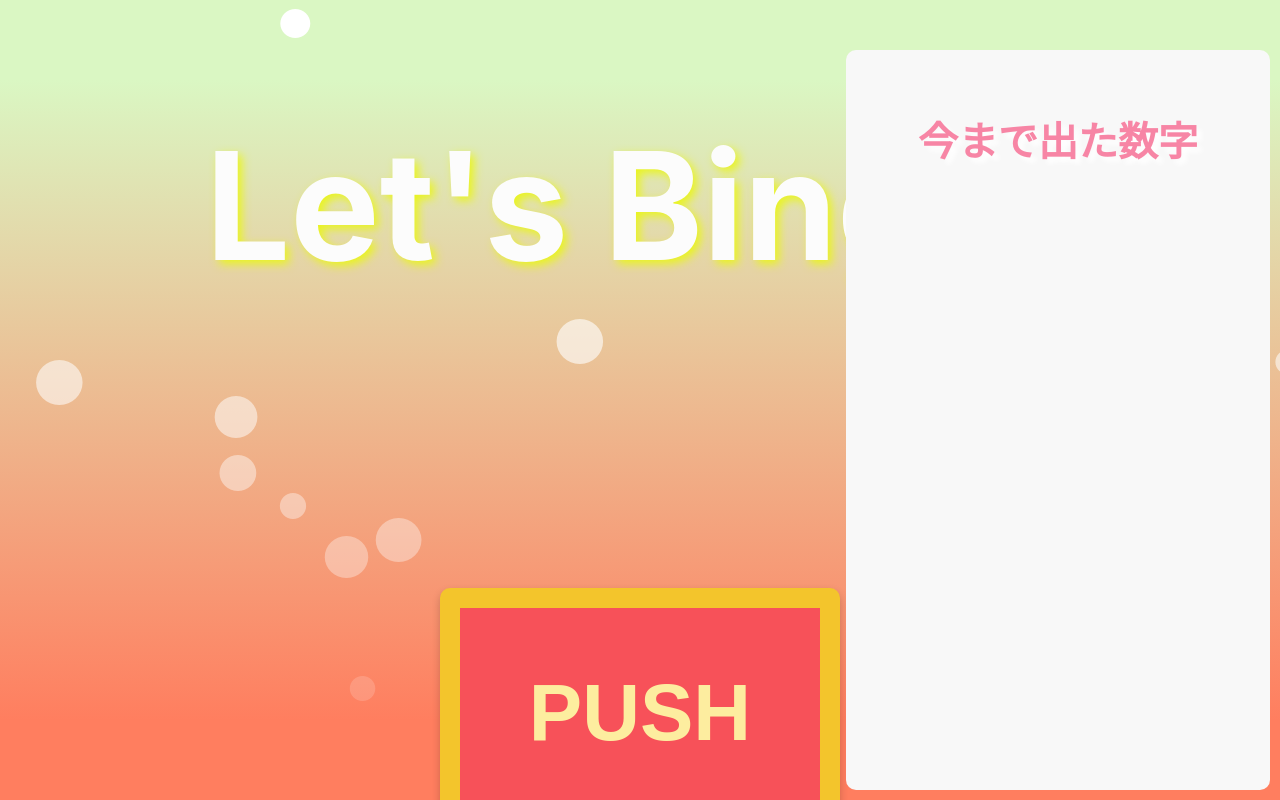
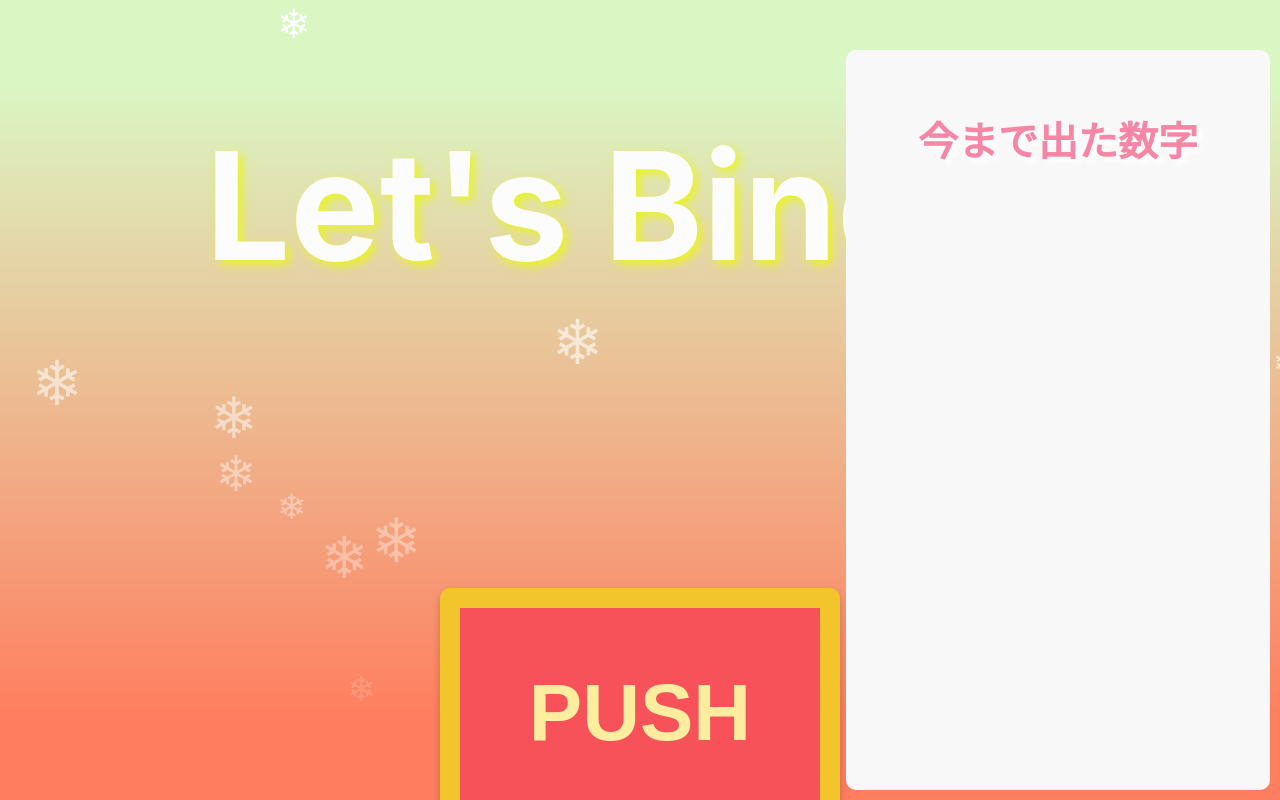
Before and after one commit to nishi-oka/Bingo-75, a React (Create React App) app: page / in a window 1280 px wide. Shown: the top 800 px of the page. Built offline with nearby package versions, Linux system fonts and the light colour scheme; a web font is replaced by a local one.

Commit message:
changed the shape of snow flakes

```diff
--- a/src/Decoration.css
+++ b/src/Decoration.css
@@ -11,7 +11,7 @@
 .snowflake {
   position: absolute;
   top: -10px;
-  color: white;
+  color: #ffffff;
   opacity: 0.8;
   animation: snowfall 10s linear infinite;
   display: flex;
--- a/src/Decoration.jsx
+++ b/src/Decoration.jsx
@@ -19,7 +19,7 @@ const Decoration = () => {
               fontSize: `${generateRandomSize()}px`,  // ランダムなサイズを適用
             }}
           >
-            ●
+            ❄
           </div>
         ))}
       </div>
```
